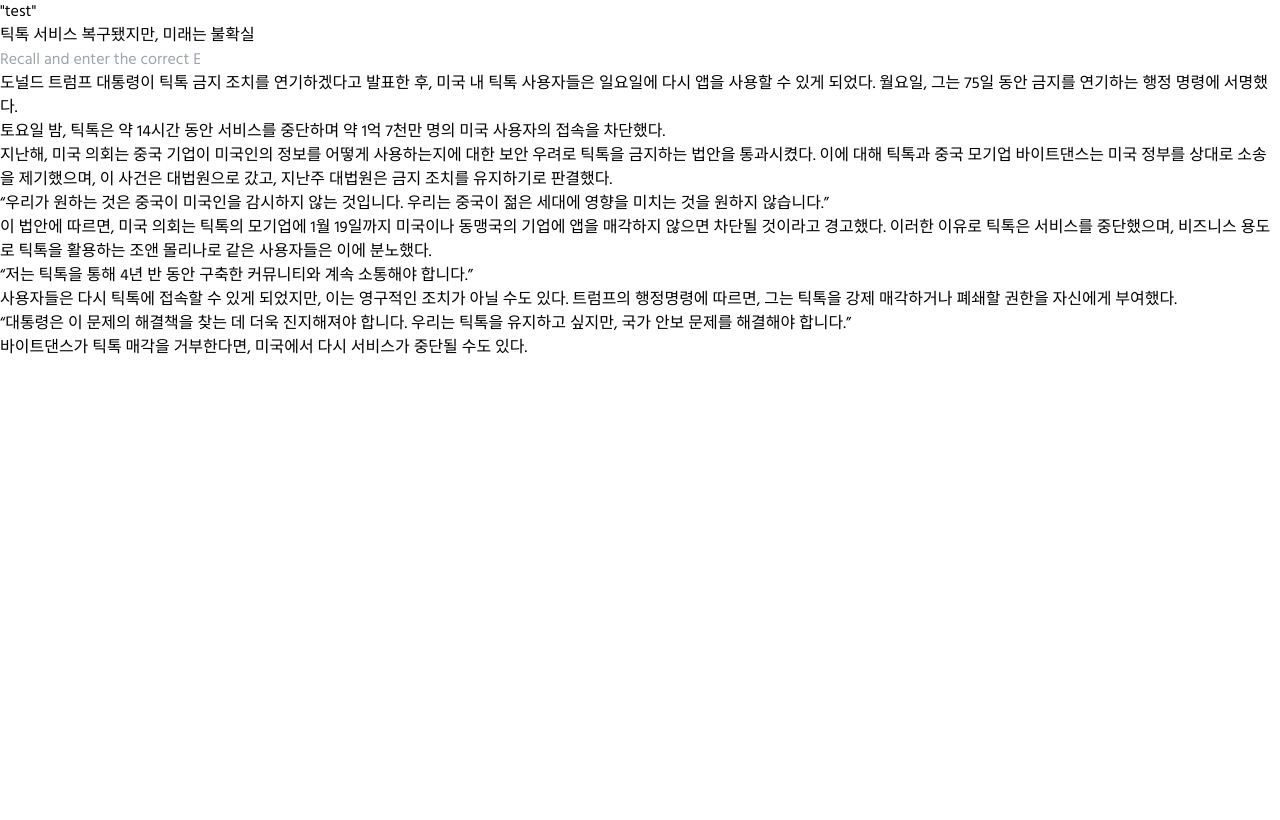
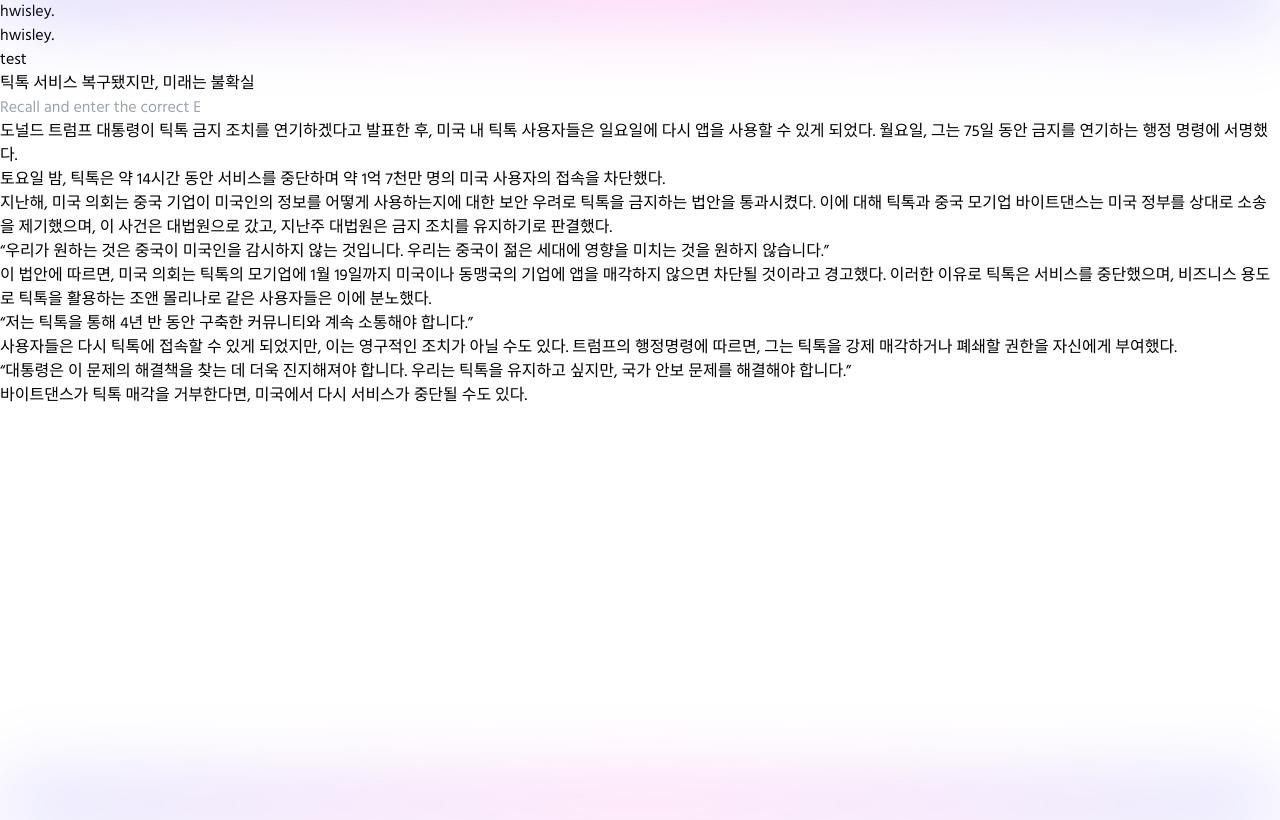
Before and after one commit to Hwisley/english-learning-frontend, a Next.js app: page / in a window 1280 px wide. Built offline with nearby package versions, Linux system fonts and the light colour scheme.

Commit message:
WIP: install package- @headlessui/react, next-themes
변화없음

```diff
--- /dev/null
+++ b/components/Header/index.js
@@ -0,0 +1,200 @@
+import { Popover } from "@headlessui/react";
+import { useTheme } from "next-themes";
+import { useRouter } from "next/router";
+import React, { useEffect, useState } from "react";
+// import Button from "../Button";
+// Local Data
+// import data from "../../data/portfolio.json";
+
+const Header = ({ handleWorkScroll, handleAboutScroll, isBlog }) => {
+  const router = useRouter();
+  const { theme, setTheme } = useTheme();
+  const [mounted, setMounted] = useState(false);
+
+  const name = "hwisley";
+  const showBlog = "showBlog";
+  const showResume = "showResume";
+
+  useEffect(() => {
+    setMounted(true);
+  }, []);
+
+  return (
+    <>
+      <Popover className="block tablet:hidden mt-5">
+        {({ open }) => (
+          <>
+            <div className="flex items-center justify-between p-2 laptop:p-0">
+              <h1
+                onClick={() => router.push("/")}
+                className="font-medium p-2 laptop:p-0 link"
+              >
+                {name}.
+              </h1>
+
+              {/* <div className="flex items-center">
+                {data.darkMode && (
+                  <Button
+                    onClick={() =>
+                      setTheme(theme === "dark" ? "light" : "dark")
+                    }
+                  >
+                    <img
+                      className="h-6"
+                      src={`/images/${
+                        theme === "dark" ? "moon.svg" : "sun.svg"
+                      }`}
+                    ></img>
+                  </Button>
+                )}
+
+                <Popover.Button>
+                  <img
+                    className="h-5"
+                    src={`/images/${
+                      !open
+                        ? theme === "dark"
+                          ? "menu-white.svg"
+                          : "menu.svg"
+                        : theme === "light"
+                        ? "cancel.svg"
+                        : "cancel-white.svg"
+                    }`}
+                  ></img>
+                </Popover.Button>
+              </div> */}
+            </div>
+            <Popover.Panel
+              className={`absolute right-0 z-10 w-11/12 p-4 ${
+                theme === "dark" ? "bg-slate-800" : "bg-white"
+              } shadow-md rounded-md`}
+            >
+              {/* {!isBlog ? (
+                <div className="grid grid-cols-1">
+                  <Button onClick={handleWorkScroll}>Work</Button>
+                  <Button onClick={handleAboutScroll}>About</Button>
+                  {showBlog && (
+                    <Button onClick={() => router.push("/blog")}>Blog</Button>
+                  )}
+                  {showResume && (
+                    <Button
+                      onClick={() =>
+                        window.open("mailto:hello@chetanverma.com")
+                      }
+                    >
+                      Resume
+                    </Button>
+                  )}
+
+                  <Button
+                    onClick={() => window.open("mailto:hello@chetanverma.com")}
+                  >
+                    Contact
+                  </Button>
+                </div>
+              ) : (
+                <div className="grid grid-cols-1">
+                  <Button onClick={() => router.push("/")} classes="first:ml-1">
+                    Home
+                  </Button>
+                  {showBlog && (
+                    <Button onClick={() => router.push("/blog")}>Blog</Button>
+                  )}
+                  {showResume && (
+                    <Button
+                      onClick={() => router.push("/resume")}
+                      classes="first:ml-1"
+                    >
+                      Resume
+                    </Button>
+                  )}
+
+                  <Button
+                    onClick={() => window.open("mailto:hello@chetanverma.com")}
+                  >
+                    Contact
+                  </Button>
+                </div>
+              )} */}
+            </Popover.Panel>
+          </>
+        )}
+      </Popover>
+      <div
+        className={`mt-10 hidden flex-row items-center justify-between sticky ${
+          theme === "light" && "bg-white"
+        } dark:text-white top-0 z-10 tablet:flex`}
+      >
+        <h1
+          onClick={() => router.push("/")}
+          className="font-medium cursor-pointer mob:p-2 laptop:p-0"
+        >
+          {name}.
+        </h1>
+        {/* {!isBlog ? (
+          <div className="flex">
+            <Button onClick={handleWorkScroll}>Work</Button>
+            <Button onClick={handleAboutScroll}>About</Button>
+            {showBlog && (
+              <Button onClick={() => router.push("/blog")}>Blog</Button>
+            )}
+            {showResume && (
+              <Button
+                onClick={() => router.push("/resume")}
+                classes="first:ml-1"
+              >
+                Resume
+              </Button>
+            )}
+
+            <Button onClick={() => window.open("mailto:hello@chetanverma.com")}>
+              Contact
+            </Button>
+            {mounted && theme && data.darkMode && (
+              <Button
+                onClick={() => setTheme(theme === "dark" ? "light" : "dark")}
+              >
+                <img
+                  className="h-6"
+                  src={`/images/${theme === "dark" ? "moon.svg" : "sun.svg"}`}
+                ></img>
+              </Button>
+            )}
+          </div>
+        ) : (
+          <div className="flex">
+            <Button onClick={() => router.push("/")}>Home</Button>
+            {showBlog && (
+              <Button onClick={() => router.push("/blog")}>Blog</Button>
+            )}
+            {showResume && (
+              <Button
+                onClick={() => router.push("/resume")}
+                classes="first:ml-1"
+              >
+                Resume
+              </Button>
+            )}
+
+            <Button onClick={() => window.open("mailto:hello@chetanverma.com")}>
+              Contact
+            </Button>
+
+            {mounted && theme && data.darkMode && (
+              <Button
+                onClick={() => setTheme(theme === "dark" ? "light" : "dark")}
+              >
+                <img
+                  className="h-6"
+                  src={`/images/${theme === "dark" ? "moon.svg" : "sun.svg"}`}
+                ></img>
+              </Button>
+            )}
+          </div>
+        )} */}
+      </div>
+    </>
+  );
+};
+
+export default Header;
--- a/package.json
+++ b/package.json
@@ -9,7 +9,9 @@
     "lint": "next lint"
   },
   "dependencies": {
+    "@headlessui/react": "^2.2.0",
     "next": "15.2.1",
+    "next-themes": "^0.4.6",
     "react": "^19.0.0",
     "react-dom": "^19.0.0"
   },
--- a/pages/index.tsx
+++ b/pages/index.tsx
@@ -1,22 +1,76 @@
+import { useRef } from "react";
 import StudyPage from "../components/Study";
+import Header from "../components/Header";
+
 
 export default function Home() {
+  const workRef = useRef<HTMLDivElement | null>(null);
+  const aboutRef = useRef<HTMLDivElement | null>(null);
+
+
+    // Handling Scroll # Header component에 사용되는 function으로 web page상단에 stick되는 부분관련 코드니까, 아마 붙지않을까?
+    const handleWorkScroll = () => {
+      window.scrollTo({
+        top: workRef.current ? workRef.current.offsetTop : 0,
+        left: 0,
+        behavior: "smooth",
+      });
+    };
+
+    const handleAboutScroll = () => {
+      window.scrollTo({
+        top: aboutRef.current ? aboutRef.current.offsetTop : 0,
+        left: 0,
+        behavior: "smooth",
+      });
+    };
   return (
-    <>
-      {/* <div className="gradient-circle"></div>
+      <>
+      {/* <div className={`relative ${data.showCursor && "cursor-none"}`}> */}
+      {/* {data.showCursor && <Cursor />} */}
+      {/* <Head>
+        <title>test</title>
+      </Head> */}
+
+      <div className="gradient-circle"></div>
       <div className="gradient-circle-bottom"></div>
-      <div className="container mx-auto mb-10"></div> */}
-      <div className="laptop:mt-20 mt-10">
-        <div className="mt-5">
-          <h1
-            //   ref="test"
+
+      <div className="container mx-auto mb-10">
+        <Header
+          handleWorkScroll={handleWorkScroll}
+          handleAboutScroll={handleAboutScroll} isBlog={undefined}        />
+        <div className="laptop:mt-20 mt-10">
+          <div className="mt-5">
+            <h1
+              // ref={textOne}
               className="text-3xl tablet:text-6xl laptop:text-6xl laptopl:text-8xl p-1 tablet:p-2 text-bold w-4/5 mob:w-full laptop:w-4/5"
             >
-              "test"
+              test
             </h1>
         </div>
       </div>
-      <StudyPage></StudyPage>
-    </>
+    </div>
+    <StudyPage />
+   </>
+
+
+
+    // <>
+    //   <div className="gradient-circle"></div>
+    //   <div className="gradient-circle-bottom"></div>
+    //   <div className="container mx-auto mb-10"></div>
+    //   <div className="laptop:mt-20 mt-10">
+    //     <div className="mt-5">
+    //       <h1
+    //         //   ref="test"
+    //           className="text-3xl tablet:text-6xl laptop:text-6xl laptopl:text-8xl p-1 tablet:p-2 text-bold w-4/5 mob:w-full laptop:w-4/5"
+    //         >
+    //           "test"
+    //         </h1>
+    //     </div>
+    //     <p> global css test</p>
+    //   </div>
+    //   <StudyPage></StudyPage>
+    // </>
   );
 }
```
Also changed, not shown: 1 other file (tests, documents, lock files or other folders).
